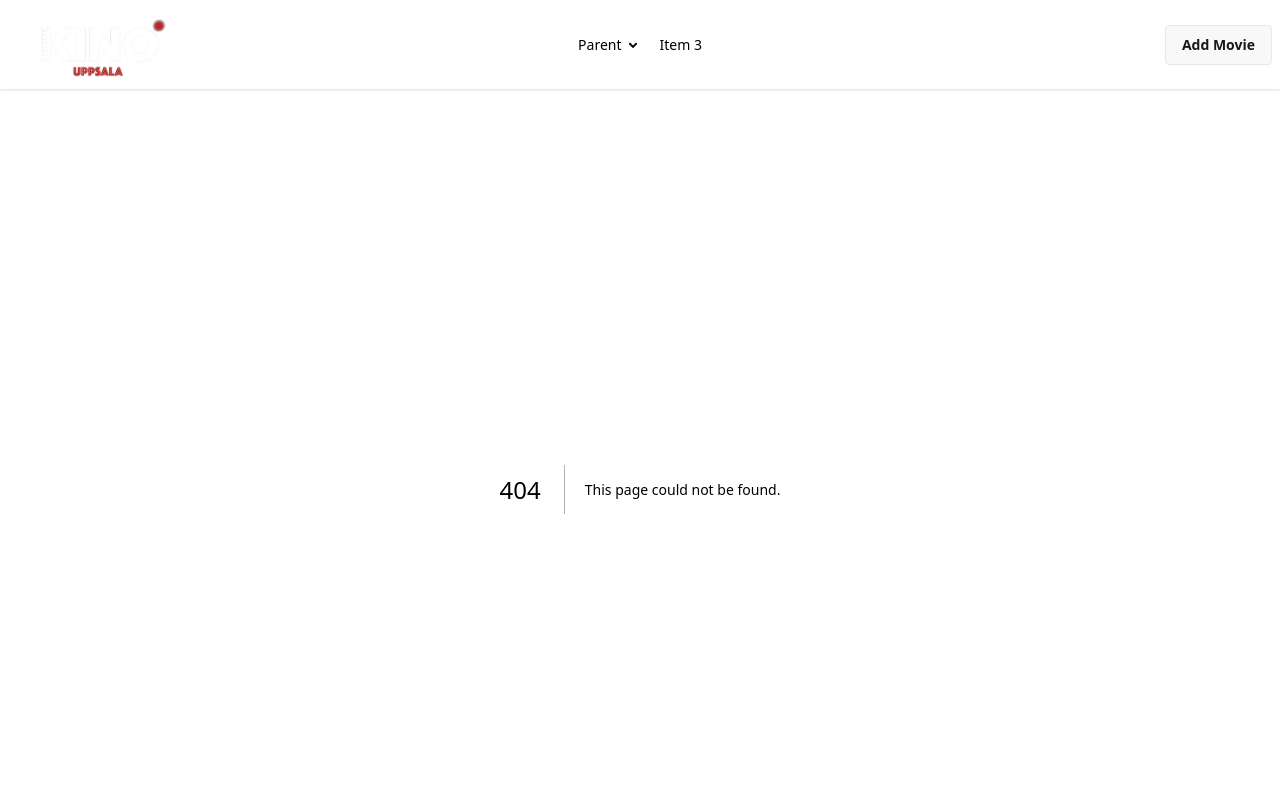
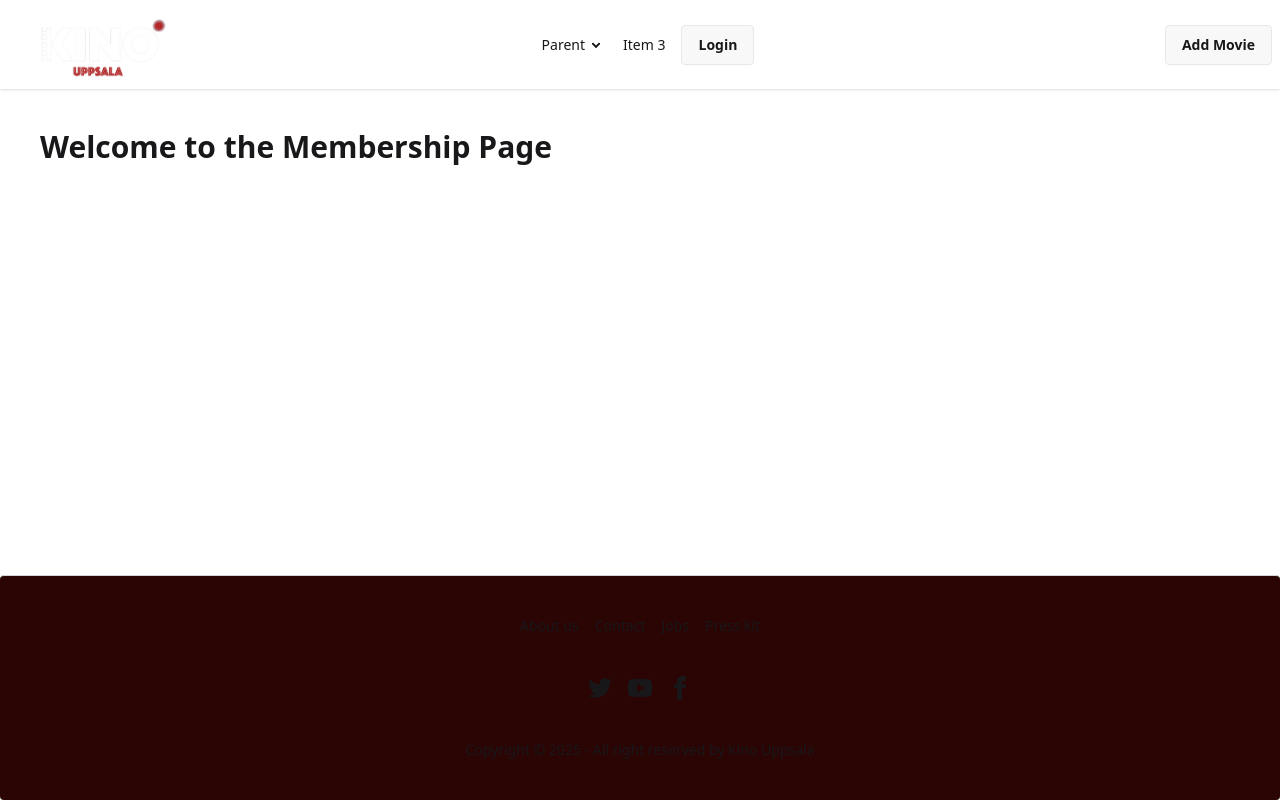
Before and after one commit to alfredbrannare/kino-nextjs-app, a Next.js app: page /membership in a window 1280 px wide. Before the commit this address had no page. Shown: the top 802 px of the page. Built offline with nearby package versions, Linux system fonts and the light colour scheme.

Commit message:
Added a log-in modal and created a membership page

```diff
--- /dev/null
+++ b/src/app/membership/page.jsx
@@ -0,0 +1,7 @@
+export default function MembershipPage() {
+    return (
+      <div className="p-10">
+        <h1 className="text-3xl font-bold">Welcome to the Membership Page</h1>
+      </div>
+    );
+  }
--- a/src/components/Header.jsx
+++ b/src/components/Header.jsx
@@ -1,5 +1,6 @@
 import Link from 'next/link';
 import Image from 'next/image';
+import Login from './Login';
 
 const Header = () => {
   return (
@@ -47,6 +48,9 @@ const Header = () => {
             <li><a>Item 3</a></li>
           </ul>
         </div>
+        <div className ="membership">
+          <Login />
+        </div>
         <div className="navbar-end">
         <Link className='btn' href='/movies/new'>Add Movie</Link>
         </div>
--- /dev/null
+++ b/src/components/Login.jsx
@@ -0,0 +1,48 @@
+'use client';
+import { useRouter } from 'next/navigation';
+import { useState } from 'react';
+
+const Login = () => {
+  const router = useRouter();
+  const [open, setOpen] = useState(false);
+
+  const handleLogin = (e) => {
+    e.preventDefault();
+    setOpen(false);
+    router.push('/membership');
+  };
+
+  return (
+    <div>
+      <button className="btn" onClick={() => setOpen(true)}>Login</button>
+
+      {open && (
+        <div className="modal modal-open">
+          <div className="modal-box">
+            <h3 className="font-bold text-lg">Login</h3>
+            <form onSubmit={handleLogin} className="space-y-4 mt-4">
+              <div>
+                <label className="label">
+                  <span className="label-text">Email</span>
+                </label>
+                <input type="email" className="input input-bordered w-full" />
+              </div>
+              <div>
+                <label className="label">
+                  <span className="label-text">Password</span>
+                </label>
+                <input type="password" className="input input-bordered w-full" />
+              </div>
+              <div className="modal-action">
+                <button type="submit" className="btn btn-primary">Login</button>
+                <button type="button" className="btn" onClick={() => setOpen(false)}>Close</button>
+              </div>
+            </form>
+          </div>
+        </div>
+      )}
+    </div>
+  );
+};
+
+export default Login;
```
